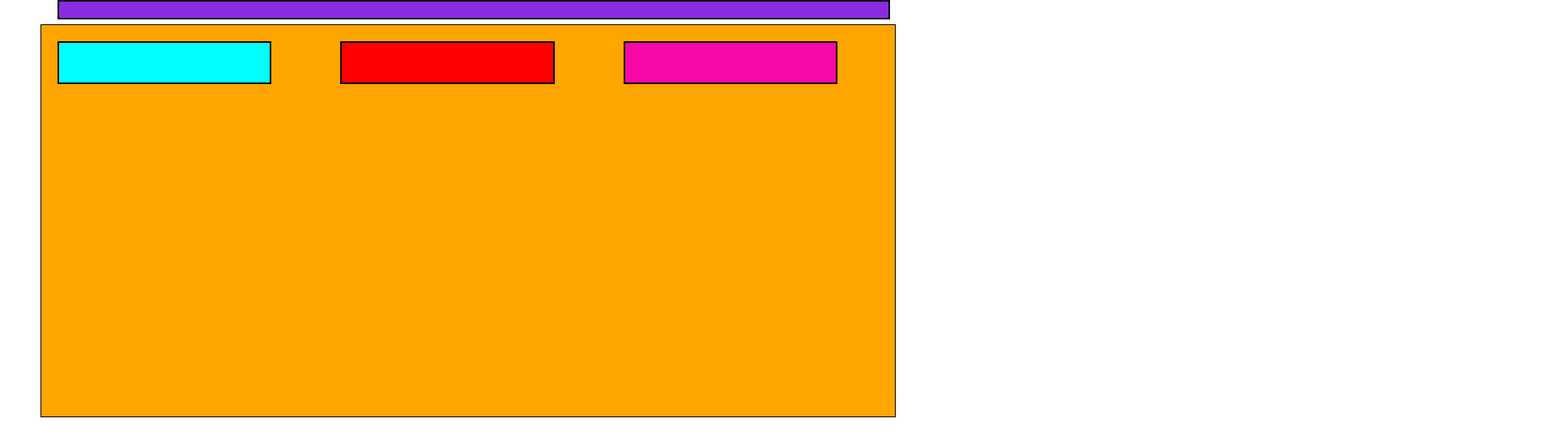
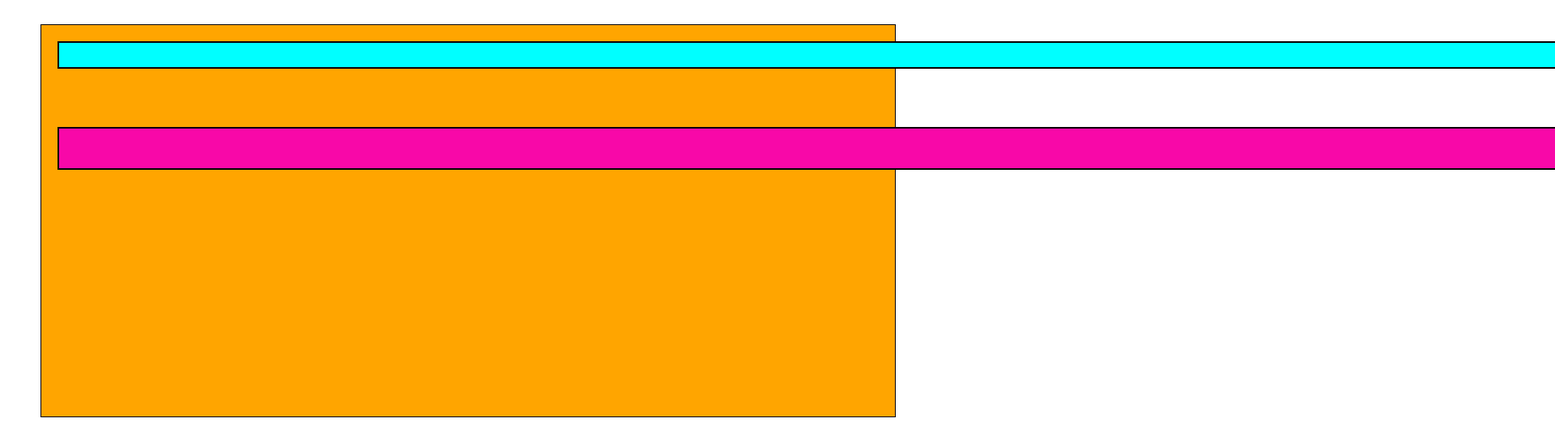
Before and after one commit to arbazzkhann/HTML-and-CSS, a plain HTML site: page Prectice/index.html in a window 1280 px wide. Shown: the top 554 px of the page at 81% size, 1920 px wide, since content can reach past the window. Drawn offline with Linux system fonts and the light colour scheme; files that its build step writes are made by us from their sources.

Commit message:
position sticky

```diff
--- a/Prectice/index.html
+++ b/Prectice/index.html
@@ -22,7 +22,7 @@
       padding-left: 20px;
       padding-right: 10px;
 
-      /* position: relative; */
+      position: relative;
     }
 
     .box {
@@ -57,12 +57,19 @@
       /* left: 30; */
     }
 
-    .box3 {
+    /* .box3 {
       position: fixed;
       top: 0px;
       height: 20px;
+    } */
+
+    .box1 {
+      height: 30px;
+      width: 1000vw;
+      position: sticky;
+      /* position: fixed; */
+      top: 0px;
     }
-
 
   </style>
 </head>
```
